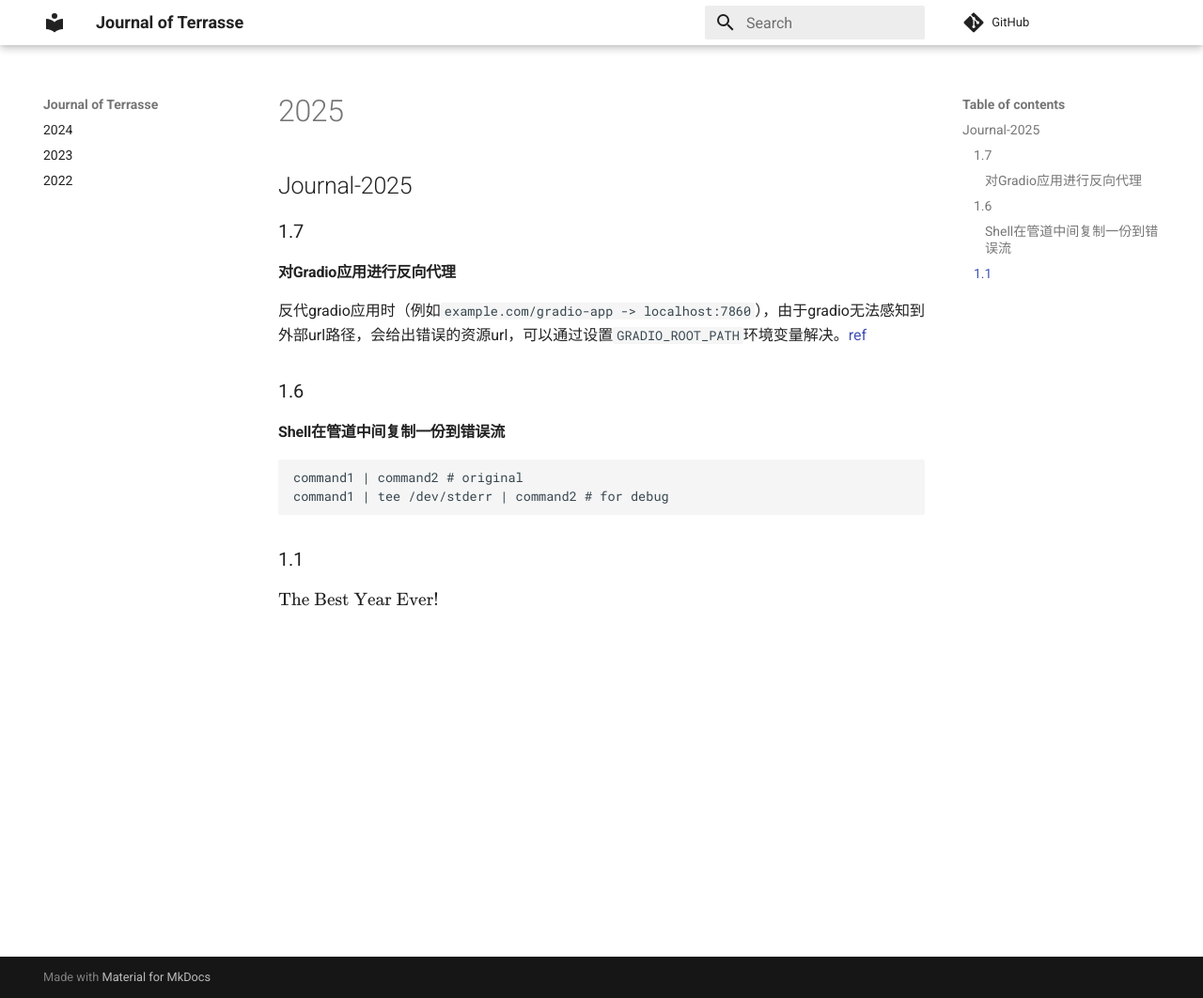
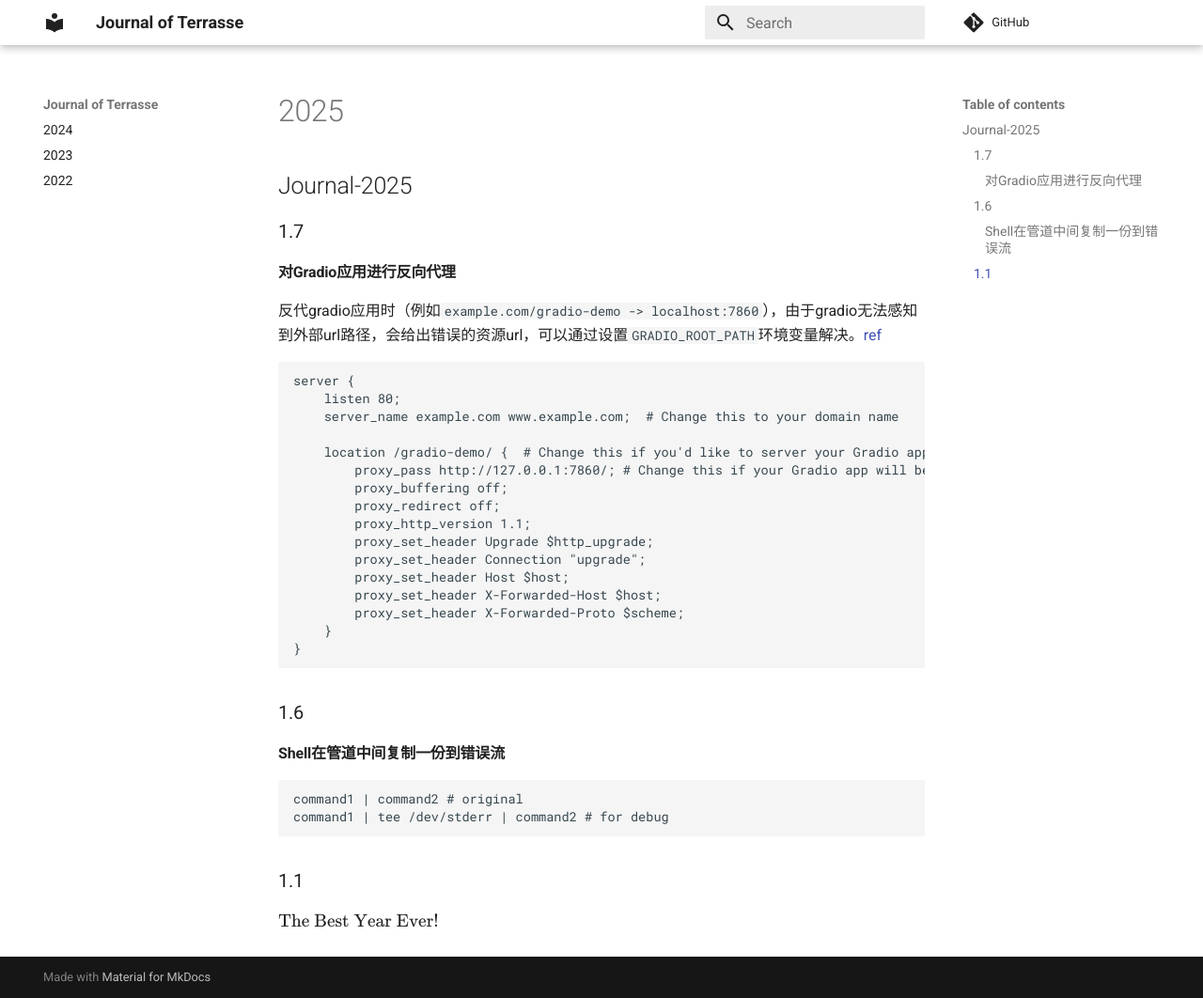
Before and after one commit to Jerry-Terrasse/journal, an MkDocs documentation site: the page built from docs/2025.md, in a window 1280 px wide and 1062 px high. Shown: the whole window at 94% size. Built offline with MkDocs 1.6.1 and Material for MkDocs 9.7.7, drawn with Linux system fonts in a browser that asks for light colours; comment, search, counter and statistics services are not loaded.

Commit message:
update (Tue Jan  7 06:56:41 PM CST 2025)

````diff
--- a/docs/2025.md
+++ b/docs/2025.md
@@ -4,7 +4,26 @@
 
 #### 对Gradio应用进行反向代理
 
-反代gradio应用时（例如`example.com/gradio-app -> localhost:7860`），由于gradio无法感知到外部url路径，会给出错误的资源url，可以通过设置`GRADIO_ROOT_PATH`环境变量解决。[ref](https://www.gradio.app/guides/running-gradio-on-your-web-server-with-nginx)
+反代gradio应用时（例如`example.com/gradio-demo -> localhost:7860`），由于gradio无法感知到外部url路径，会给出错误的资源url，可以通过设置`GRADIO_ROOT_PATH`环境变量解决。[ref](https://www.gradio.app/guides/running-gradio-on-your-web-server-with-nginx)
+
+```nginx
+server {
+    listen 80;
+    server_name example.com www.example.com;  # Change this to your domain name
+
+    location /gradio-demo/ {  # Change this if you'd like to server your Gradio app on a different path
+        proxy_pass http://127.0.0.1:7860/; # Change this if your Gradio app will be running on a different port
+        proxy_buffering off;
+        proxy_redirect off;
+        proxy_http_version 1.1;
+        proxy_set_header Upgrade $http_upgrade;
+        proxy_set_header Connection "upgrade";
+        proxy_set_header Host $host;
+        proxy_set_header X-Forwarded-Host $host;
+        proxy_set_header X-Forwarded-Proto $scheme;
+    }
+}
+```
 
 ### 1.6
 
````
